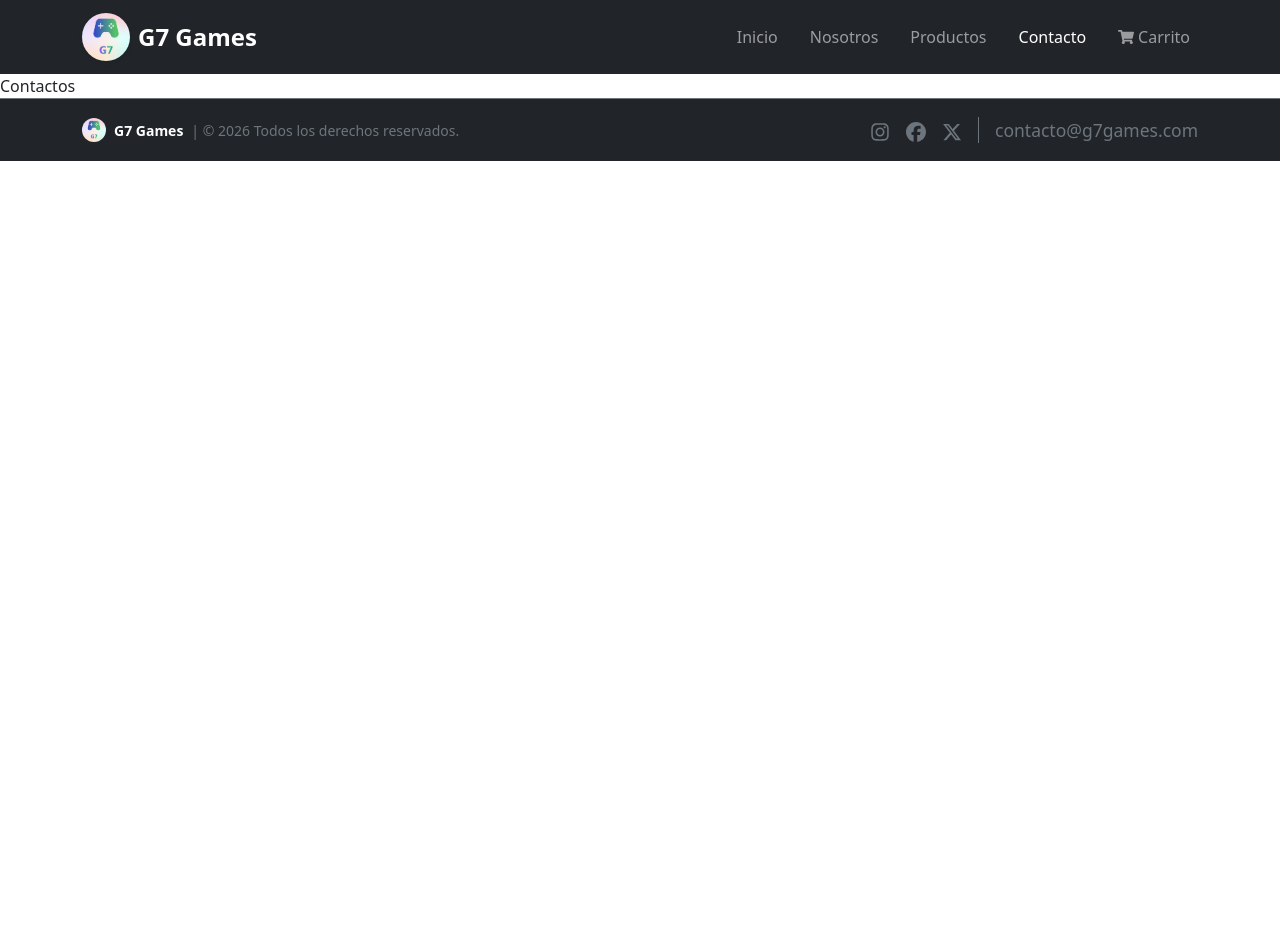
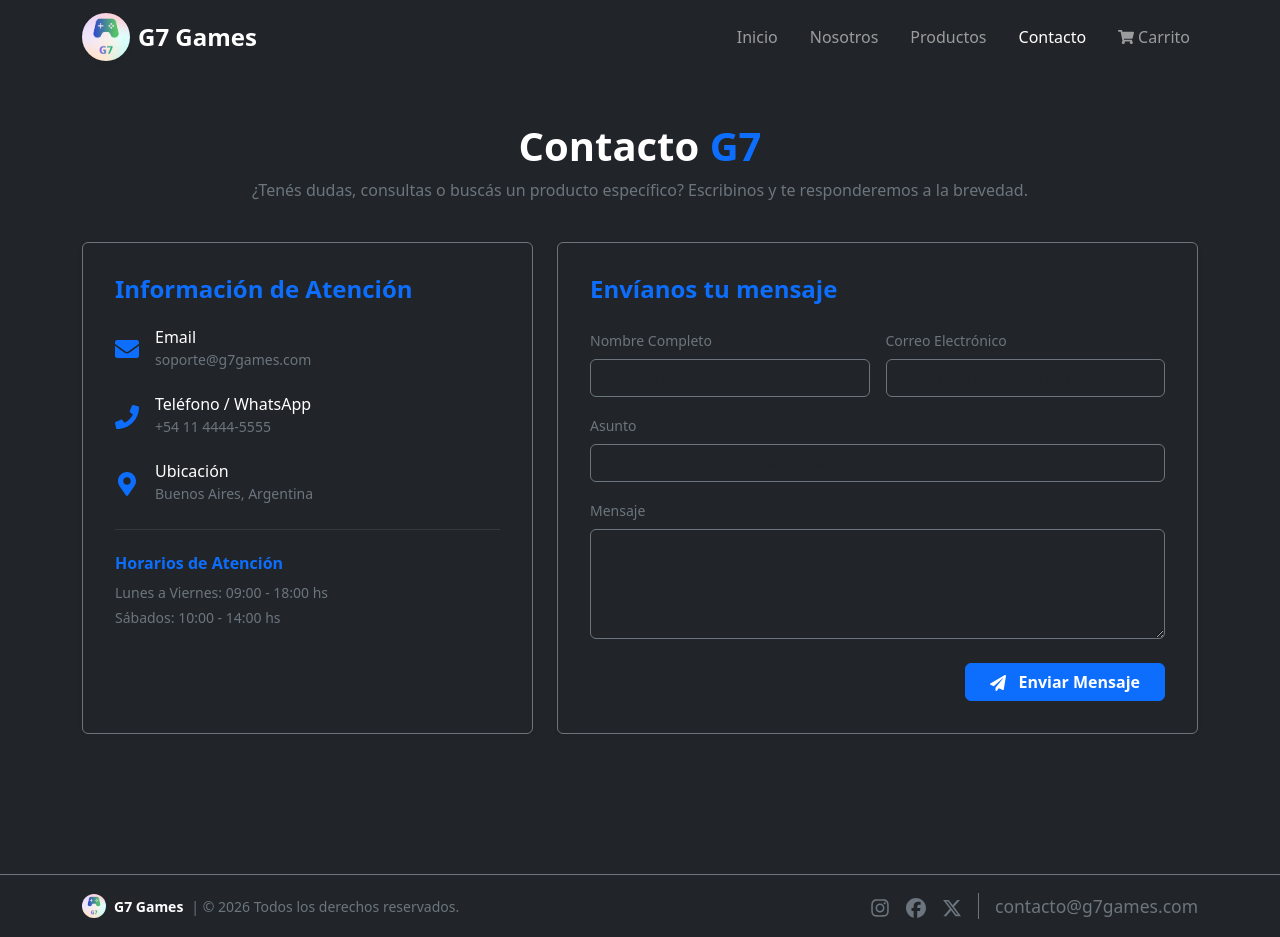
Before and after one commit to jm-palacios/trabajo-practico-tienda-online-en-react-grupo7, a React (Vite) app: page /contacto in a window 1280 px wide. Before the commit the page ends 800 px from the top, so only its background shows below. Built offline with nearby package versions, Linux system fonts and the light colour scheme.

Commit message:
creacion de contactos

```diff
--- a/src/pages/Contacto.jsx
+++ b/src/pages/Contacto.jsx
@@ -1,11 +1,176 @@
-import React from 'react'
+import { useState } from 'react';
+import { Container, Row, Col, Form, Button, Alert, Card } from 'react-bootstrap';
+import { FaEnvelope, FaPhone, FaMapMarkerAlt, FaPaperPlane } from 'react-icons/fa';
 
 function Contacto() {
+  const [formData, setFormData] = useState({
+    nombre: '',
+    email: '',
+    asunto: '',
+    mensaje: ''
+  });
+
+  const [enviado, setEnviado] = useState(false);
+
+  const handleChange = (e) => {
+    setFormData({
+      ...formData,
+      [e.target.name]: e.target.value
+    });
+  };
+
+  const handleSubmit = (e) => {
+    e.preventDefault();
+    setEnviado(true);
+    setFormData({ nombre: '', email: '', asunto: '', mensaje: '' });
+    setTimeout(() => setEnviado(false), 4000);
+  };
+
   return (
-    <div>
-      Contactos
+    <div className="bg-dark text-white min-vh-100 py-5">
+      <Container>
+        <Row className="mb-4 text-center">
+          <Col>
+            <h1 className="fw-bold text-white">
+              Contacto <span className="text-primary">G7</span>
+            </h1>
+            <p className="text-secondary">
+              ¿Tenés dudas, consultas o buscás un producto específico? Escribinos y te responderemos a la brevedad.
+            </p>
+          </Col>
+        </Row>
+
+        <Row className="g-4">
+          {/* Información de Contacto */}
+          <Col md={5}>
+            <Card className="bg-dark text-white border-secondary h-100 shadow-sm p-3">
+              <Card.Body>
+                <h3 className="card-title h4 mb-4 text-primary fw-bold">Información de Atención</h3>
+
+                <div className="d-flex align-items-center mb-4">
+                  <FaEnvelope className="text-primary me-3 fs-4" />
+                  <div>
+                    <h6 className="mb-0 text-white">Email</h6>
+                    <small className="text-secondary">soporte@g7games.com</small>
+                  </div>
+                </div>
+
+                <div className="d-flex align-items-center mb-4">
+                  <FaPhone className="text-primary me-3 fs-4" />
+                  <div>
+                    <h6 className="mb-0 text-white">Teléfono / WhatsApp</h6>
+                    <small className="text-secondary">+54 11 4444-5555</small>
+                  </div>
+                </div>
+
+                <div className="d-flex align-items-center mb-4">
+                  <FaMapMarkerAlt className="text-primary me-3 fs-4" />
+                  <div>
+                    <h6 className="mb-0 text-white">Ubicación</h6>
+                    <small className="text-secondary">Buenos Aires, Argentina</small>
+                  </div>
+                </div>
+
+                <hr className="border-secondary my-4" />
+
+                <div>
+                  <h6 className="text-primary fw-bold">Horarios de Atención</h6>
+                  <p className="small text-secondary mb-1">Lunes a Viernes: 09:00 - 18:00 hs</p>
+                  <p className="small text-secondary mb-0">Sábados: 10:00 - 14:00 hs</p>
+                </div>
+              </Card.Body>
+            </Card>
+          </Col>
+
+          {/* Formulario de Contacto */}
+          <Col md={7}>
+            <Card className="bg-dark text-white border-secondary shadow-sm p-3">
+              <Card.Body>
+                <h3 className="card-title h4 mb-4 text-primary fw-bold">Envíanos tu mensaje</h3>
+
+                {enviado && (
+                  <Alert variant="success" className="mb-4 bg-success text-white border-0">
+                    ¡Gracias por contactarnos! Tu mensaje ha sido enviado correctamente.
+                  </Alert>
+                )}
+
+                <Form onSubmit={handleSubmit}>
+                  <Row className="g-3">
+                    <Col md={6}>
+                      <Form.Group controlId="nombre">
+                        <Form.Label className="text-secondary small">Nombre Completo</Form.Label>
+                        <Form.Control
+                          type="text"
+                          name="nombre"
+                          placeholder="Ej: Juan Pérez"
+                          value={formData.nombre}
+                          onChange={handleChange}
+                          required
+                          className="bg-dark text-white border-secondary"
+                        />
+                      </Form.Group>
+                    </Col>
+
+                    <Col md={6}>
+                      <Form.Group controlId="email">
+                        <Form.Label className="text-secondary small">Correo Electrónico</Form.Label>
+                        <Form.Control
+                          type="email"
+                          name="email"
+                          placeholder="nombre@ejemplo.com"
+                          value={formData.email}
+                          onChange={handleChange}
+                          required
+                          className="bg-dark text-white border-secondary"
+                        />
+                      </Form.Group>
+                    </Col>
+
+                    <Col md={12}>
+                      <Form.Group controlId="asunto">
+                        <Form.Label className="text-secondary small">Asunto</Form.Label>
+                        <Form.Control
+                          type="text"
+                          name="asunto"
+                          placeholder="Consulta sobre stock, envío, etc."
+                          value={formData.asunto}
+                          onChange={handleChange}
+                          required
+                          className="bg-dark text-white border-secondary"
+                        />
+                      </Form.Group>
+                    </Col>
+
+                    <Col md={12}>
+                      <Form.Group controlId="mensaje">
+                        <Form.Label className="text-secondary small">Mensaje</Form.Label>
+                        <Form.Control
+                          as="textarea"
+                          rows={4}
+                          name="mensaje"
+                          placeholder="Escribí tu consulta aquí..."
+                          value={formData.mensaje}
+                          onChange={handleChange}
+                          required
+                          className="bg-dark text-white border-secondary"
+                        />
+                      </Form.Group>
+                    </Col>
+
+                    <Col md={12} className="text-end mt-4">
+                      <Button variant="primary" type="submit" className="px-4 fw-bold">
+                        <FaPaperPlane className="me-2" /> Enviar Mensaje
+                      </Button>
+                    </Col>
+                  </Row>
+                </Form>
+              </Card.Body>
+            </Card>
+          </Col>
+        </Row>
+      </Container>
     </div>
-  )
+  );
 }
 
-export default Contacto
+export default Contacto;
```
